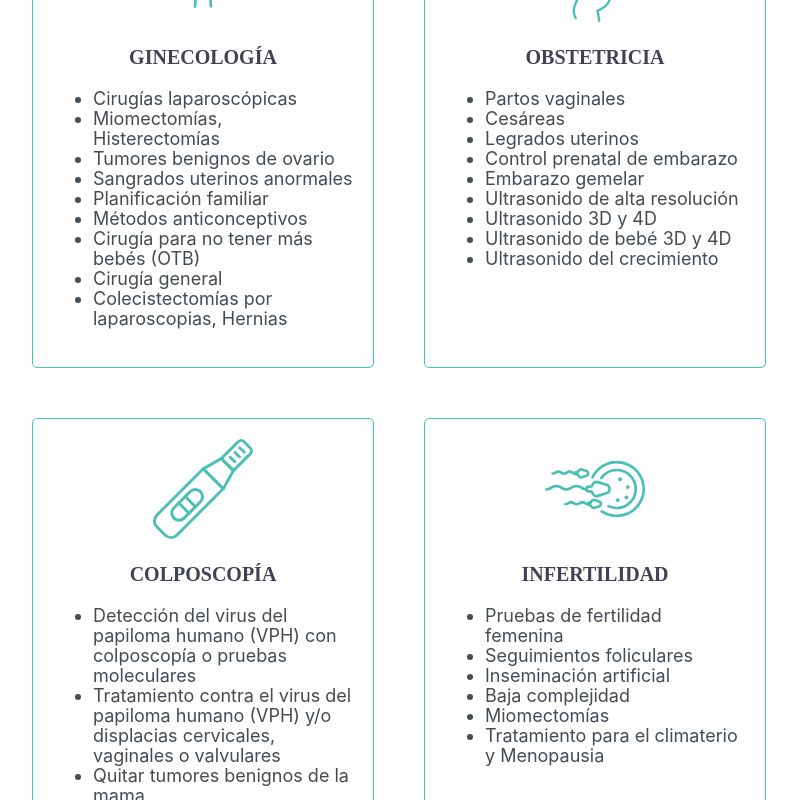
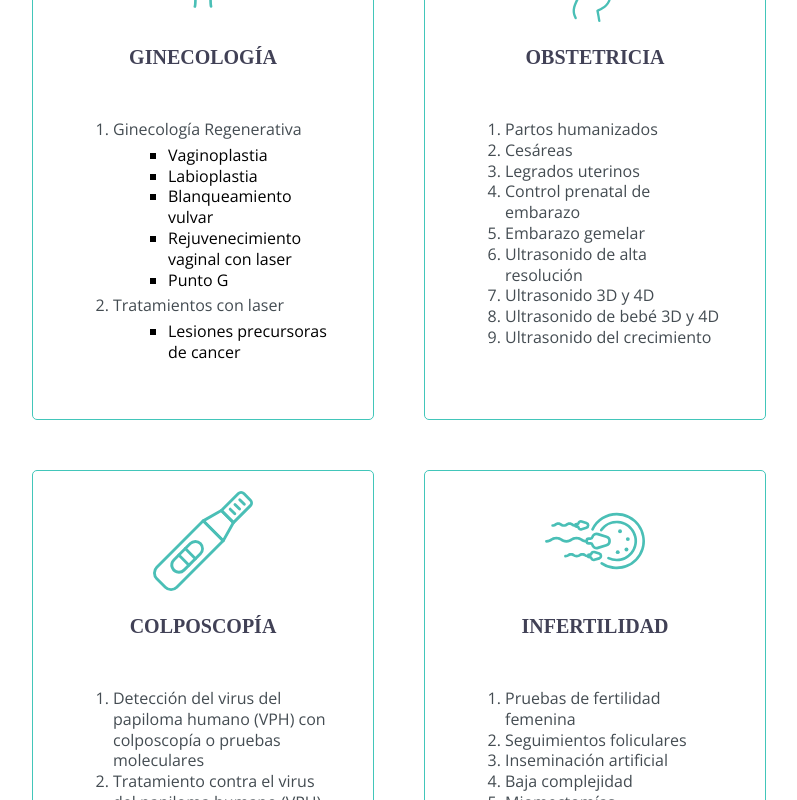
Before and after one commit to ManudeQuevedo/veronicalara, a React (Create React App) app: page /servicios in a window 1280 px wide. Shown: the part 1080-1880 px from the top of the page, without its empty margins (241-1038 px from the left). Built offline with nearby package versions, Linux system fonts and the light colour scheme; the HTML template or start-up script is replaced by a standard one.

Commit message:
final changes, modified content

```diff
--- a/src/assets/styles/card.css
+++ b/src/assets/styles/card.css
@@ -162,10 +162,12 @@
 }
 
 .card-c > .text {
+  color: #444c52;
+  font-family: 'Open Sans', sans-serif;
+  font-size: 16px;
+  line-height: 20px;
+  padding: 20px;
   text-align: left;
-  line-height: 20px;
-  font-size: 18px;
-  color: #444c52;
 }
 
 .card-c > .textJustify {
--- a/src/assets/styles/services.css
+++ b/src/assets/styles/services.css
@@ -25,6 +25,22 @@
 
 .service-icons {
    text-align: center;
+}
+
+.services-list {
+   line-height: 1.3rem;
+   margin-top: 10px;
+}
+
+.services-list > li {
+   list-style-type: decimal;
+}
+
+.services-list > li > ul {
+   color: #000;
+   line-height: 1.3rem;
+   list-style-type: square;
+   margin: 5px 0 5px 15px;
 }
 
 .list-item > li {
--- a/src/components/footer/footer.component.js
+++ b/src/components/footer/footer.component.js
@@ -10,7 +10,7 @@ const Footer = (props) => {
             &copy; {new Date().getFullYear()} <strong>Dra. Veronica Lara</strong>
           </div>
           <div className="footer-copyrights-right">
-            Developed by &nbsp;
+            Desarrollado por &nbsp;
             <a
               href="https://www.manudequevedo.com"
               target="_blank"
--- a/src/pages/home.js
+++ b/src/pages/home.js
@@ -1,7 +1,7 @@
 import React from "react"
 import "../assets/styles/home.css"
 import { Link } from "react-router-dom"
-import Veronica from '../assets/img/veronicalara.svg'
+import Veronica from '../assets/img/dra-1.jpeg'
 
 const Home = (props) => {
   return (
--- a/src/pages/promotions.js
+++ b/src/pages/promotions.js
@@ -9,7 +9,7 @@ const Promotions = props => {
           <div className="grid-1">
             <h1 className="promotion-title">Promociones vigentes</h1>
             <p className="subtitle">
-              Promociones vigente del 1 al 31 de Octubre del 2019
+              Promociones vigente del 01 al 30 de Noviembre del 2019
             </p>
           </div>
         </div>
--- a/src/pages/services.js
+++ b/src/pages/services.js
@@ -45,16 +45,23 @@ const Services = props => {
             </div>
             <h3>Ginecología</h3>
             <div className="text">
-              <ul>
-                <li>Cirugías laparoscópicas</li>
-                <li>Miomectomías, Histerectomías</li>
-                <li>Tumores benignos de ovario</li>
-                <li>Sangrados uterinos anormales</li>
-                <li>Planificación familiar</li>
-                <li>Métodos anticonceptivos</li>
-                <li>Cirugía para no tener más bebés (OTB)</li>
-                <li>Cirugía general</li>
-                <li>Colecistectomías por laparoscopias, Hernias</li>
+              <ul className="services-list">
+                <li>
+                  Ginecología Regenerativa
+                  <ul>
+                    <li>Vaginoplastia</li>
+                    <li>Labioplastia</li>
+                    <li>Blanqueamiento vulvar</li>
+                    <li>Rejuvenecimiento vaginal con laser</li>
+                    <li>Punto G</li>
+                  </ul>
+                </li>
+                <li>
+                  Tratamientos con laser
+                  <ul>
+                    <li>Lesiones precursoras de cancer</li>
+                  </ul>
+                </li>
               </ul>
             </div>
           </div>
@@ -64,8 +71,8 @@ const Services = props => {
             </div>
             <h3>Obstetricia</h3>
             <div className="text">
-              <ul>
-                <li>Partos vaginales</li>
+              <ul className="services-list">
+                <li>Partos humanizados</li>
                 <li>Cesáreas</li>
                 <li>Legrados uterinos</li>
                 <li>Control prenatal de embarazo</li>
@@ -83,7 +90,7 @@ const Services = props => {
             </div>
             <h3>Colposcopía</h3>
             <div className="text">
-              <ul>
+              <ul className="services-list">
                 <li>
                   Detección del virus del papiloma humano (VPH) con colposcopía
                   o pruebas moleculares
@@ -93,6 +100,8 @@ const Services = props => {
                   displacias cervicales, vaginales o valvulares
                 </li>
                 <li>Quitar tumores benignos de la mama</li>
+                <li>Tratamiento con laser para verrugas genitales</li>
+                <li>Lesiones pre-cancerosas</li>
               </ul>
             </div>
           </div>
@@ -102,7 +111,7 @@ const Services = props => {
             </div>
             <h3>Infertilidad</h3>
             <div className="text">
-              <ul>
+              <ul className="services-list">
                 <li>Pruebas de fertilidad femenina</li>
                 <li>Seguimientos foliculares</li>
                 <li>Inseminación artificial</li>
```
